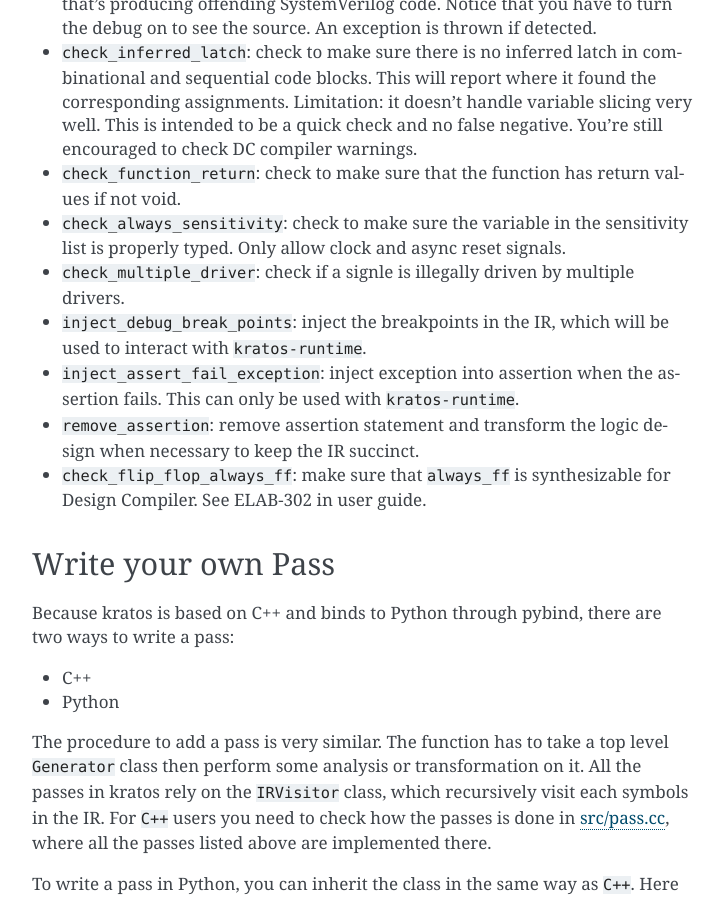
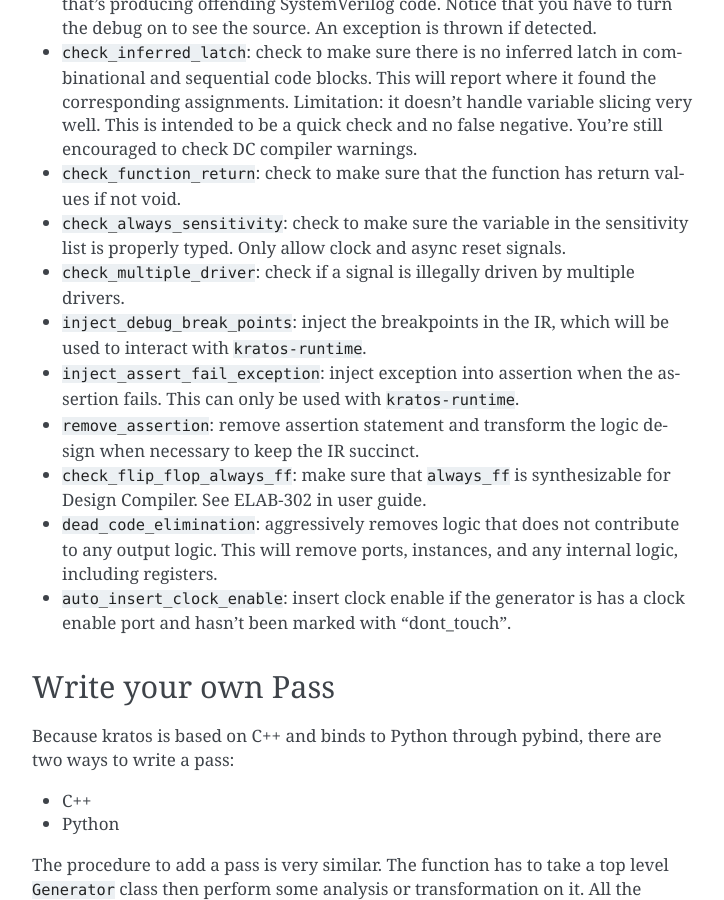
Before and after one commit to Kuree/kratos, a Sphinx documentation site: the page built from docs/advanced/passes.rst, in a window 1280 px wide and 900 px high, scrolled down 2185 px. Shown: the whole window, without its empty margins (388-1112 px from the left). Built offline with Sphinx 7.4.7, drawn with Linux system fonts in a browser that asks for light colours.

Commit message:
[skip ci] update docs

```diff
--- a/docs/advanced/passes.rst
+++ b/docs/advanced/passes.rst
@@ -109,7 +109,7 @@ readable and your life easier:
 - ``check_always_sensitivity``: check to make sure the variable in the
   sensitivity list is properly typed. Only allow clock and async reset
   signals.
-- ``check_multiple_driver``: check if a signle is illegally driven by
+- ``check_multiple_driver``: check if a signal is illegally driven by
   multiple drivers.
 - ``inject_debug_break_points``: inject the breakpoints in the IR, which
   will be used to interact with ``kratos-runtime``.
@@ -119,6 +119,11 @@ readable and your life easier:
   design when necessary to keep the IR succinct.
 - ``check_flip_flop_always_ff``: make sure that ``always_ff`` is
   synthesizable for Design Compiler. See ELAB-302 in user guide.
+- ``dead_code_elimination``: aggressively removes logic that does not
+  contribute to any output logic. This will remove ports, instances, and
+  any internal logic, including registers.
+- ``auto_insert_clock_enable``: insert clock enable if the generator is
+  has a clock enable port and hasn't been marked with "dont_touch".
 
 
 Write your own Pass
```
